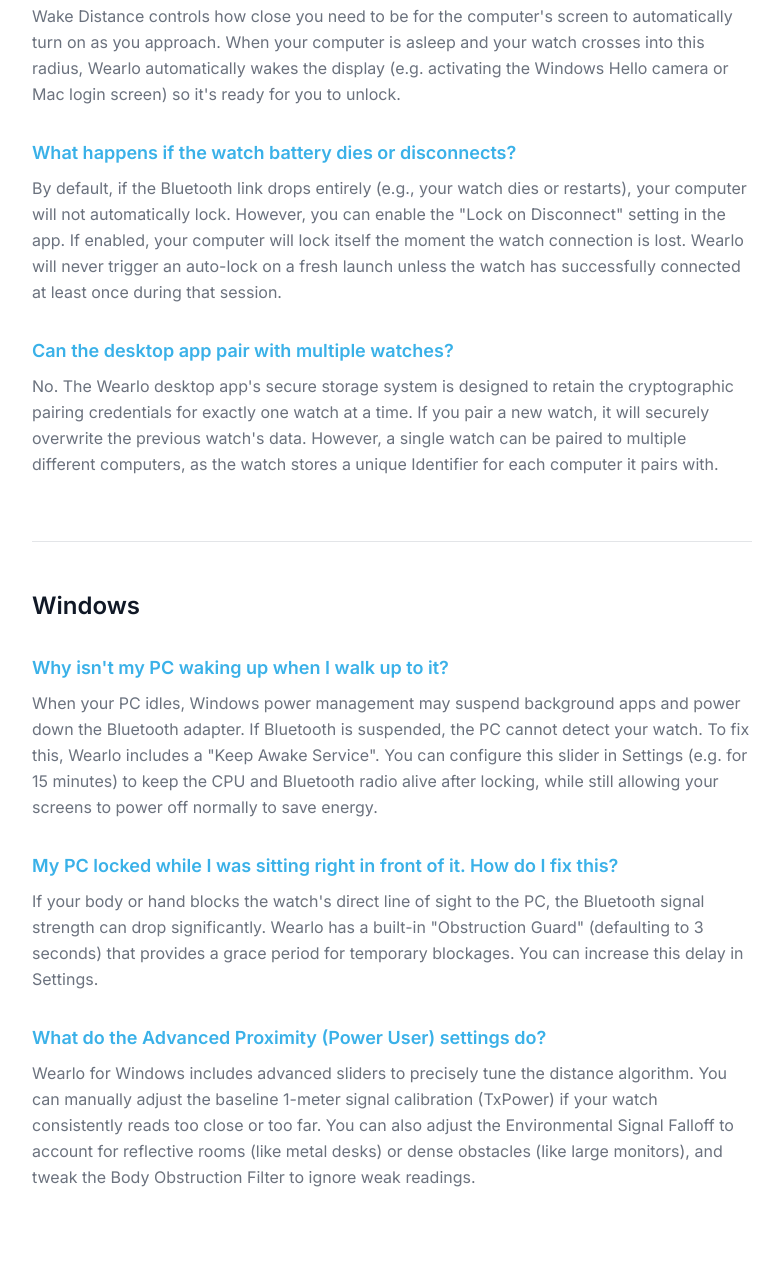
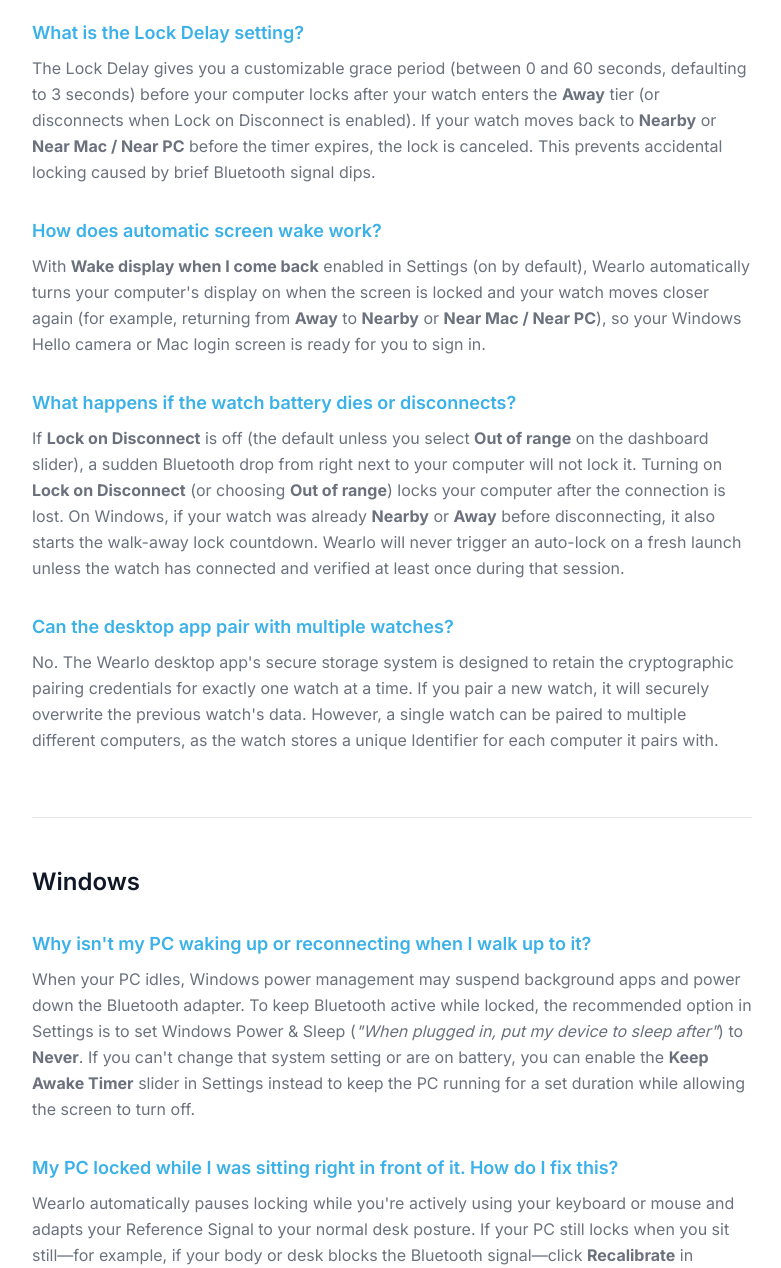
Before and after one commit to terry-brett/Wearlo-Website, a plain HTML site: page support.html in a window 1280 px wide. Shown: the part 1191-2459 px from the top of the page, without its empty margins (248-1029 px from the left). Drawn offline with nearby package versions, Linux system fonts and the light colour scheme.

Commit message:
Update support.html

```diff
--- a/support.html
+++ b/support.html
@@ -139,23 +139,28 @@
         <h2 class="text-2xl font-semibold mt-12 mb-8">Frequently Asked Questions</h2>
 
         <div class="mb-8">
+            <h3 class="text-lg font-semibold text-primary mb-2">How do presence tiers and "Lock when I'm…" work?</h3>
+            <p class="text-muted-foreground leading-relaxed">Instead of relying on raw meter estimates, Wearlo compares your watch's Bluetooth signal against your computer's Reference Signal and groups it into three tiers: <strong>Near Mac / Near PC</strong>, <strong>Nearby</strong>, and <strong>Away</strong>. On the dashboard, the <strong>Lock when I'm…</strong> slider lets you choose when your computer locks—<strong>Stepping away</strong> (~2 m), <strong>Across the room</strong> (~4 m, default), <strong>Far away</strong> (~8 m), or <strong>Out of range</strong> (connection loss). Your Reference Signal is captured automatically when you pair and keeps learning while you actively use your computer, or you can click <strong>Recalibrate</strong> in Settings at any time.</p>
+        </div>
+
+        <div class="mb-8">
             <h3 class="text-lg font-semibold text-primary mb-2">How do "Safe Networks" work?</h3>
             <p class="text-muted-foreground leading-relaxed">Wearlo allows you to designate specific WiFi networks (such as your home network) as Safe Networks. When your computer is connected to one of these networks, the proximity auto-lock feature is completely bypassed—your computer will stay unlocked even if you walk away or your watch disconnects. Note for Mac users: Due to macOS security requirements, you must grant Wearlo "Location Services" permissions for this feature to work.</p>
         </div>
 
         <div class="mb-8">
             <h3 class="text-lg font-semibold text-primary mb-2">What is the Lock Delay setting?</h3>
-            <p class="text-muted-foreground leading-relaxed">The Lock Delay gives you a customizable grace period (between 0 and 60 seconds, defaulting to 3 seconds) before your computer locks when you walk away. If your watch drops below the signal threshold or disconnects, Wearlo starts this countdown. If your watch reconnects or comes back into range before the timer expires, the lock is canceled. This prevents accidental locking caused by brief Bluetooth signal dips.</p>
+            <p class="text-muted-foreground leading-relaxed">The Lock Delay gives you a customizable grace period (between 0 and 60 seconds, defaulting to 3 seconds) before your computer locks after your watch enters the <strong>Away</strong> tier (or disconnects when Lock on Disconnect is enabled). If your watch moves back to <strong>Nearby</strong> or <strong>Near Mac / Near PC</strong> before the timer expires, the lock is canceled. This prevents accidental locking caused by brief Bluetooth signal dips.</p>
         </div>
 
         <div class="mb-8">
-            <h3 class="text-lg font-semibold text-primary mb-2">What is Wake Distance and how does it work?</h3>
-            <p class="text-muted-foreground leading-relaxed">Wake Distance controls how close you need to be for the computer's screen to automatically turn on as you approach. When your computer is asleep and your watch crosses into this radius, Wearlo automatically wakes the display (e.g. activating the Windows Hello camera or Mac login screen) so it's ready for you to unlock.</p>
+            <h3 class="text-lg font-semibold text-primary mb-2">How does automatic screen wake work?</h3>
+            <p class="text-muted-foreground leading-relaxed">With <strong>Wake display when I come back</strong> enabled in Settings (on by default), Wearlo automatically turns your computer's display on when the screen is locked and your watch moves closer again (for example, returning from <strong>Away</strong> to <strong>Nearby</strong> or <strong>Near Mac / Near PC</strong>), so your Windows Hello camera or Mac login screen is ready for you to sign in.</p>
         </div>
 
         <div class="mb-8">
             <h3 class="text-lg font-semibold text-primary mb-2">What happens if the watch battery dies or disconnects?</h3>
-            <p class="text-muted-foreground leading-relaxed">By default, if the Bluetooth link drops entirely (e.g., your watch dies or restarts), your computer will not automatically lock. However, you can enable the "Lock on Disconnect" setting in the app. If enabled, your computer will lock itself the moment the watch connection is lost. Wearlo will never trigger an auto-lock on a fresh launch unless the watch has successfully connected at least once during that session.</p>
+            <p class="text-muted-foreground leading-relaxed">If <strong>Lock on Disconnect</strong> is off (the default unless you select <strong>Out of range</strong> on the dashboard slider), a sudden Bluetooth drop from right next to your computer will not lock it. Turning on <strong>Lock on Disconnect</strong> (or choosing <strong>Out of range</strong>) locks your computer after the connection is lost. On Windows, if your watch was already <strong>Nearby</strong> or <strong>Away</strong> before disconnecting, it also starts the walk-away lock countdown. Wearlo will never trigger an auto-lock on a fresh launch unless the watch has connected and verified at least once during that session.</p>
         </div>
 
         <div class="mb-8">
@@ -166,18 +171,13 @@
         <h2 class="text-2xl font-semibold mt-16 mb-8 border-t border-border pt-12">Windows</h2>
 
         <div class="mb-8">
-            <h3 class="text-lg font-semibold text-primary mb-2">Why isn't my PC waking up when I walk up to it?</h3>
-            <p class="text-muted-foreground leading-relaxed">When your PC idles, Windows power management may suspend background apps and power down the Bluetooth adapter. If Bluetooth is suspended, the PC cannot detect your watch. To fix this, Wearlo includes a "Keep Awake Service". You can configure this slider in Settings (e.g. for 15 minutes) to keep the CPU and Bluetooth radio alive after locking, while still allowing your screens to power off normally to save energy.</p>
+            <h3 class="text-lg font-semibold text-primary mb-2">Why isn't my PC waking up or reconnecting when I walk up to it?</h3>
+            <p class="text-muted-foreground leading-relaxed">When your PC idles, Windows power management may suspend background apps and power down the Bluetooth adapter. To keep Bluetooth active while locked, the recommended option in Settings is to set Windows Power &amp; Sleep (<em>"When plugged in, put my device to sleep after"</em>) to <strong>Never</strong>. If you can't change that system setting or are on battery, you can enable the <strong>Keep Awake Timer</strong> slider in Settings instead to keep the PC running for a set duration while allowing the screen to turn off.</p>
         </div>
 
         <div class="mb-8">
             <h3 class="text-lg font-semibold text-primary mb-2">My PC locked while I was sitting right in front of it. How do I fix this?</h3>
-            <p class="text-muted-foreground leading-relaxed">If your body or hand blocks the watch's direct line of sight to the PC, the Bluetooth signal strength can drop significantly. Wearlo has a built-in "Obstruction Guard" (defaulting to 3 seconds) that provides a grace period for temporary blockages. You can increase this delay in Settings.</p>
-        </div>
-
-        <div class="mb-8">
-            <h3 class="text-lg font-semibold text-primary mb-2">What do the Advanced Proximity (Power User) settings do?</h3>
-            <p class="text-muted-foreground leading-relaxed">Wearlo for Windows includes advanced sliders to precisely tune the distance algorithm. You can manually adjust the baseline 1-meter signal calibration (TxPower) if your watch consistently reads too close or too far. You can also adjust the Environmental Signal Falloff to account for reflective rooms (like metal desks) or dense obstacles (like large monitors), and tweak the Body Obstruction Filter to ignore weak readings.</p>
+            <p class="text-muted-foreground leading-relaxed">Wearlo automatically pauses locking while you're actively using your keyboard or mouse and adapts your Reference Signal to your normal desk posture. If your PC still locks when you sit still—for example, if your body or desk blocks the Bluetooth signal—click <strong>Recalibrate</strong> in Settings and stay at your computer for 10 seconds, choose a less sensitive stop on <strong>Lock when I'm…</strong> (such as <strong>Across the room</strong> or <strong>Far away</strong>), or increase <strong>Lock Delay</strong>.</p>
         </div>
     </main>
 
```
